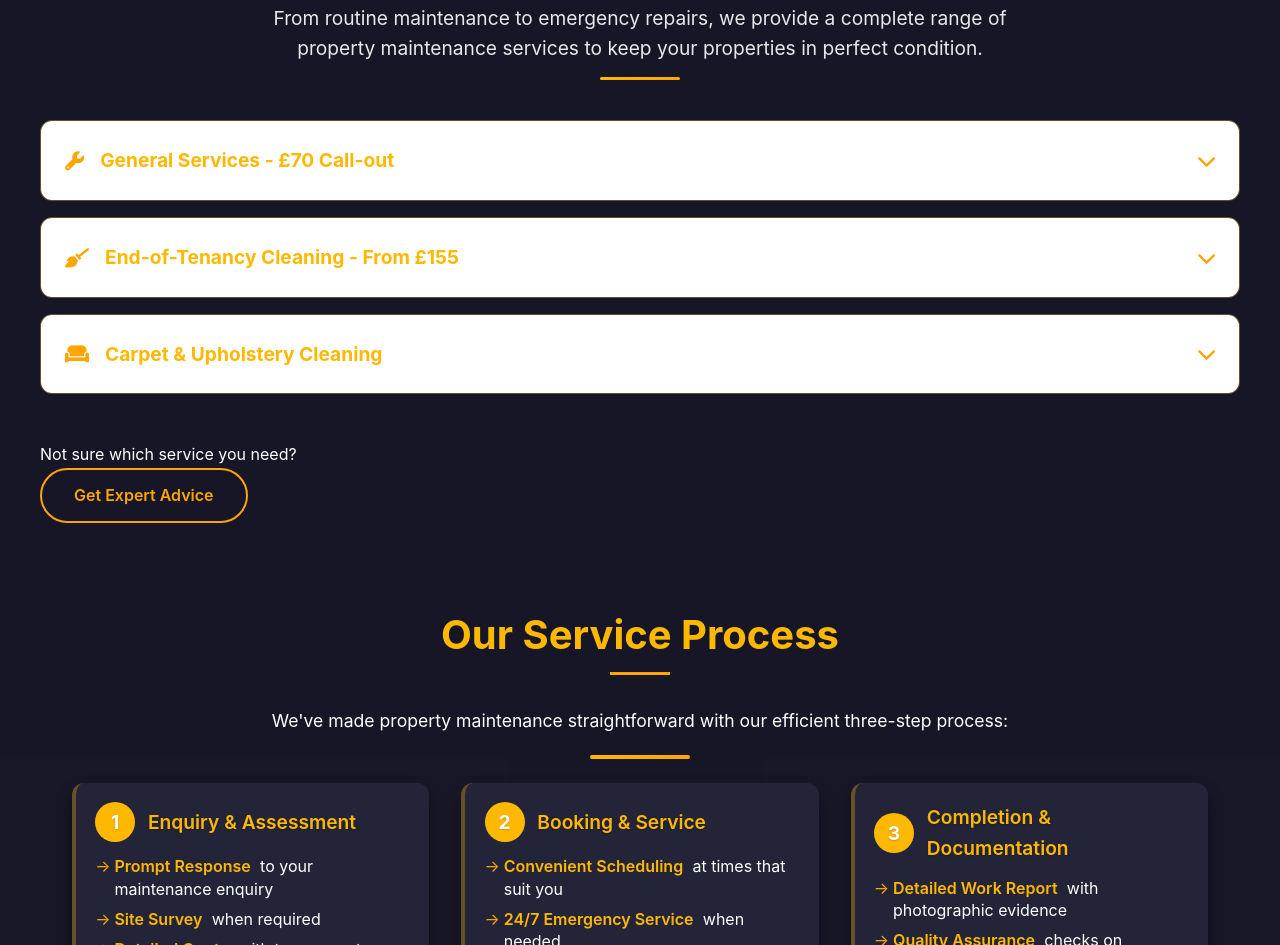
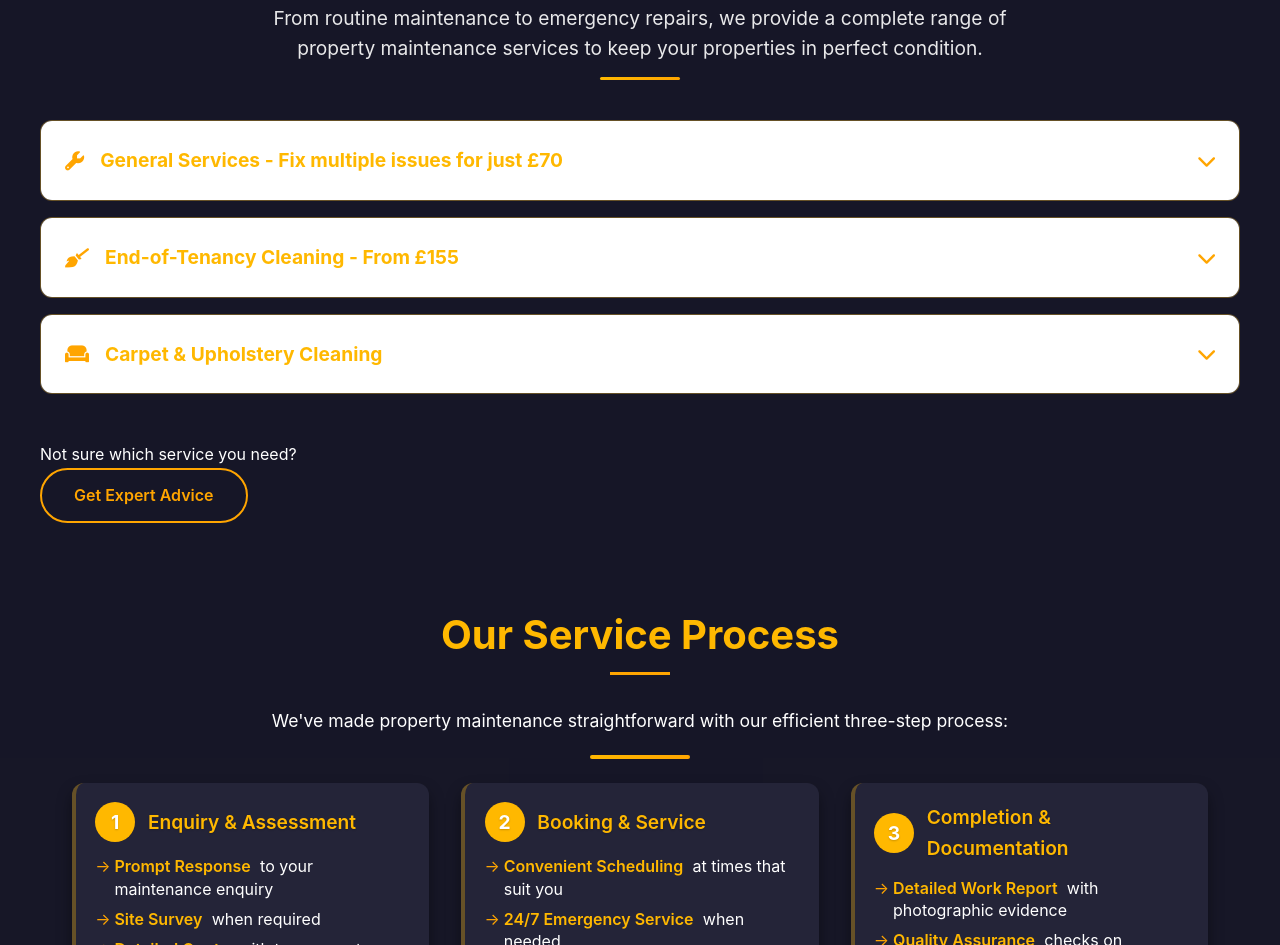
Before and after one commit to tembocoding/cftmaintenance.co.uk, a plain HTML site: page index.html in a window 1280 px wide. Shown: the part 1021-1966 px from the top of the page. Drawn offline with nearby package versions, Linux system fonts and the light colour scheme; a script that the page names is missing.

Commit message:
Updated layout and functionality for CFT Maintenance website

```diff
--- a/index.html
+++ b/index.html
@@ -153,7 +153,7 @@
             <div class="accordion-item">
               <div class="accordion-header">
                 <i class="fas fa-wrench"></i>
-                <h3>General Services - £70 Call-out</h3>
+                <h3>General Services - Fix multiple issues for just £70</h3>
                 <i class="fas fa-chevron-down"></i>
               </div>
               <div class="accordion-content">
```
Lines whose indentation alone changed are shown as unchanged.
